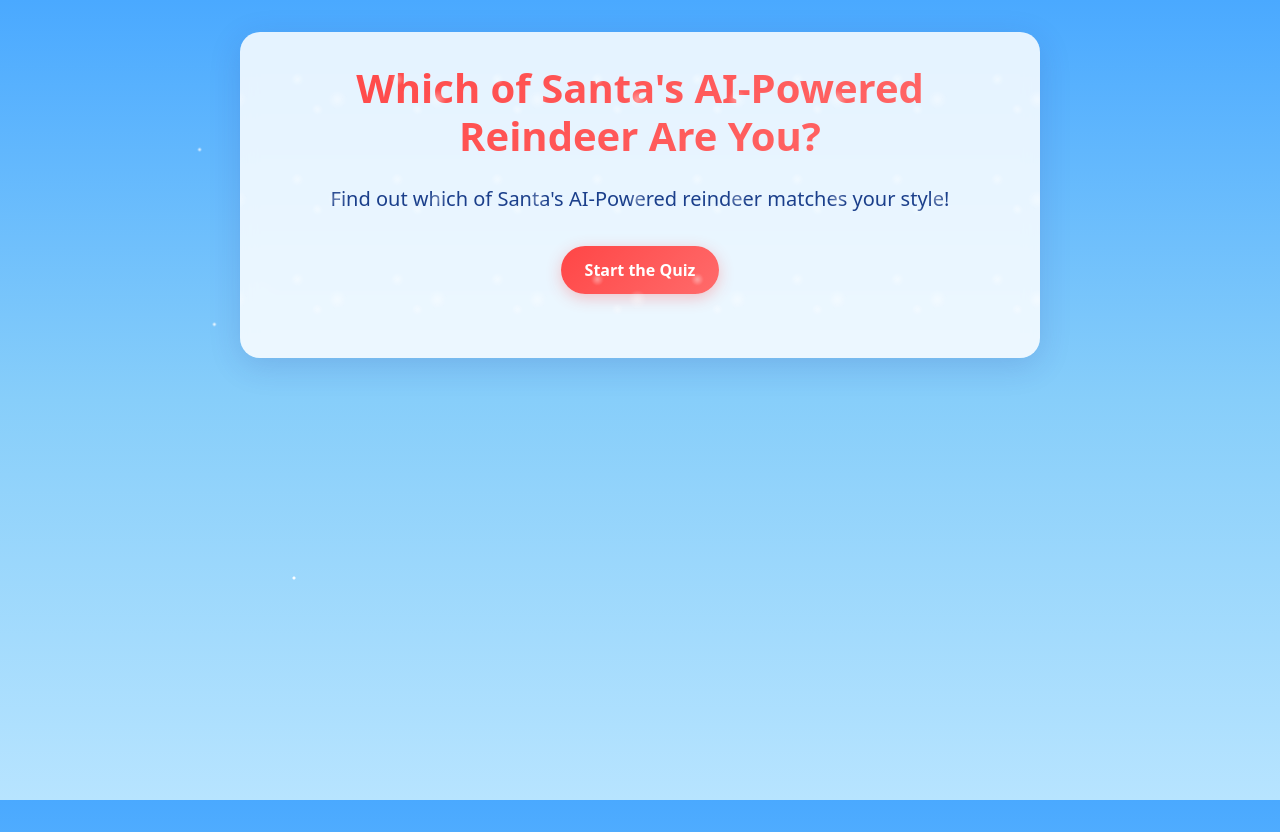
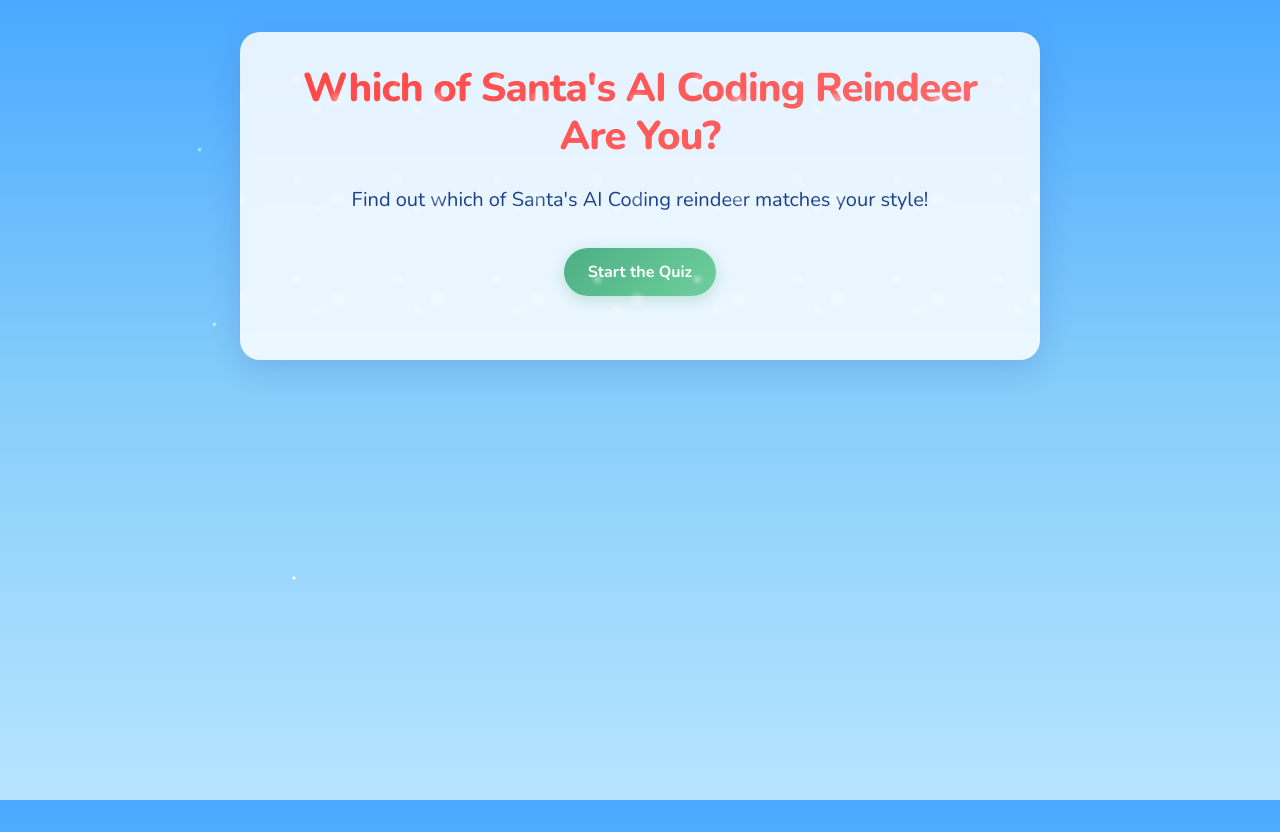
Before and after one commit to jeremyrojas/santa-ai-reindeer, a Next.js app: page / in a window 1280 px wide. Built offline with nearby package versions, Linux system fonts and the light colour scheme.

Commit message:
Updated title to "AI Coding Reindeer", changed font, add css effects

```diff
--- a/src/app/layout.tsx
+++ b/src/app/layout.tsx
@@ -3,8 +3,8 @@ import type { Metadata } from 'next'
 import '../styles/survey-theme.css'
 
 export const metadata: Metadata = {
-  title: "Santa's AI-Powered Reindeer Quiz",
-  description: 'Find out which of Santa\'s AI-Powered reindeer matches your style!',
+  title: "Santa's AI Coding Reindeer Quiz",
+  description: 'Find out which of Santa\'s AI Coding reindeer matches your style!',
 }
 
 export default function RootLayout({
@@ -14,6 +14,11 @@ export default function RootLayout({
 }) {
   return (
     <html lang="en">
+      <head>
+        <link rel="preconnect" href="https://fonts.googleapis.com" />
+        <link rel="preconnect" href="https://fonts.gstatic.com" crossOrigin="anonymous" />
+        <link href="https://fonts.googleapis.com/css2?family=Nunito:wght@400;600;700;800&display=swap" rel="stylesheet" />
+      </head>
       <body>
         <div className="snow-overlay" />
         {children}
--- a/src/app/page.tsx
+++ b/src/app/page.tsx
@@ -171,6 +171,16 @@ export default function Home() {
         </div>
       )}
 
+      {QUIZ_CONFIG.showQuestionNumber && (
+        <div className="question-number">
+          <span className="question-number-text">Question {currentQuestion} of {QUIZ_CONFIG.totalQuestions}</span>
+          <div className="question-number-ornaments">
+            <span className="ornament left">❄️</span>
+            <span className="ornament right">❄️</span>
+          </div>
+        </div>
+      )}
+
       <h2 className="survey-header">{question.text}</h2>
 
       <div className="options-container">
--- a/src/components/Survey.tsx
+++ b/src/components/Survey.tsx
@@ -3,7 +3,7 @@ import React from 'react'
 export default function Survey() {
   return (
     <div className="survey-container">
-      <h1 className="survey-header">Which of Santa&apos;s AI-Powered Reindeer Are You?</h1>
+      <h1 className="survey-header">Which of Santa&apos;s AI Coding Reindeer Are You?</h1>
       <button className="survey-button">Start the Quiz</button>
     </div>
   )
--- a/src/lib/quiz-content.ts
+++ b/src/lib/quiz-content.ts
@@ -1,6 +1,6 @@
 export const INTRO_TEXT = {
-  title: "Which of Santa's AI-Powered Reindeer Are You?",
-  description: "Find out which of Santa's AI-Powered reindeer matches your style!",
+  title: "Which of Santa's AI Coding Reindeer Are You?",
+  description: "Find out which of Santa's AI Coding reindeer matches your style!",
   startButton: "Start the Quiz",
   preQuizText: "Answer honestly - the workshop's most advanced matchmaking magic will reveal your true reindeer spirit..."
 };
@@ -8,7 +8,7 @@ export const INTRO_TEXT = {
 export const QUESTIONS = [
   {
     id: 1,
-    text: "When you get an amazing app idea at 3 AM, you:",
+    text: "When you get an amazing app idea\nat 3 AM, you:",
     options: [
       { id: "A", text: "Start building immediately - sleep is for January" },
       { id: "B", text: "Add it to your color-coded Notion with 17 subpages" },
--- a/src/styles/survey-theme.css
+++ b/src/styles/survey-theme.css
@@ -6,6 +6,7 @@
   --ice-blue: #E8F4FF;
   --snow-white: #FFFFFF;
   --night-blue: #1B3F8B;
+  --font-family: 'Nunito', system-ui, -apple-system, sans-serif;
 }
 
 /* Add this to create the main gradient background */
@@ -18,6 +19,7 @@ body {
   );
   margin: 0;
   background-attachment: fixed; /* Prevents gradient from scrolling */
+  font-family: var(--font-family);
 }
 
 /* Add subtle animated snow overlay */
@@ -92,6 +94,10 @@ body {
 
   /* Playful hover effect */
   transition: transform 0.2s ease;
+  font-family: var(--font-family);
+  font-size: 1.125rem;
+  line-height: 1.5;
+  font-weight: 600;
 }
 
 .question-card:hover {
@@ -99,25 +105,26 @@ body {
 }
 
 .survey-button {
-  background: var(--santa-red);
+  background: var(--elf-green);
   color: var(--snow-white);
   padding: 12px 24px;
   border-radius: 25px;
   border: none;
-  font-weight: bold;
+  font-weight: 700;
+  font-family: var(--font-family);
 
   /* Festive gradient */
-  background: linear-gradient(135deg, var(--santa-red), #FF6B6B);
+  background: linear-gradient(135deg, var(--elf-green), #6FCF9D);
 
   /* Playful shadow */
-  box-shadow: 0 4px 15px rgba(255, 70, 70, 0.3);
+  box-shadow: 0 4px 15px rgba(76, 175, 132, 0.3);
 
   transition: all 0.2s ease;
 }
 
 .survey-button:hover {
   transform: translateY(-2px);
-  box-shadow: 0 6px 20px rgba(255, 70, 70, 0.4);
+  box-shadow: 0 6px 20px rgba(76, 175, 132, 0.4);
 }
 
 /* Progress bar styling */
@@ -141,7 +148,6 @@ body {
   display: block;
   width: 100%;
   text-align: left;
-  font-size: 1.125rem;
   padding: 1.25rem 1.5rem;
   margin: 0.75rem 0;
 
@@ -158,6 +164,7 @@ body {
   transition: all 0.2s ease, border-color 0.2s ease;
   position: relative;
   overflow: hidden;
+  font-family: var(--font-family);
 }
 
 .option-card:hover {
@@ -239,19 +246,33 @@ body {
 
 /* Update title styling */
 .survey-header {
+  font-family: var(--font-family);
   font-size: 2.5rem;
-  font-weight: 800;  /* Extra bold */
+  font-weight: 800;
   line-height: 1.2;
   margin-bottom: 1.5rem;
   background: linear-gradient(135deg, var(--santa-red), #FF6B6B);
   -webkit-background-clip: text;
   -webkit-text-fill-color: transparent;
   text-align: center;
+  letter-spacing: -0.02em;
+  white-space: pre-line; /* This allows us to respect line breaks */
+}
+
+/* Add specific time display styling */
+.survey-header .time {
+  display: block;
+  margin-top: 0.5rem;
+  font-size: 2.8rem; /* Slightly larger for emphasis */
+  font-weight: 900; /* Extra bold for the time */
+  letter-spacing: -0.03em;
 }
 
 /* Make description text larger and centered */
 .survey-container p {
+  font-family: var(--font-family);
   font-size: 1.25rem;
+  line-height: 1.6;
   text-align: center;
   margin-bottom: 2rem;
   color: var(--night-blue);
@@ -287,7 +308,8 @@ body {
   backdrop-filter: blur(4px);
   padding: 0.5rem 1rem;
   border-radius: 20px;
-  font-weight: 600;
+  font-weight: 700;
+  font-family: var(--font-family);
 }
 
 /* Add responsive padding adjustments */
@@ -315,3 +337,52 @@ body {
     margin: 0.5rem 0;
   }
 }
+
+/* Question number styling */
+.question-number {
+  text-align: center;
+  margin-bottom: 1.5rem;
+  position: relative;
+}
+
+.question-number-text {
+  font-family: var(--font-family);
+  font-size: 1.1rem;
+  font-weight: 700;
+  color: var(--elf-green);
+  background: rgba(255, 255, 255, 0.8);
+  padding: 0.5rem 1.5rem;
+  border-radius: 20px;
+  display: inline-block;
+  backdrop-filter: blur(4px);
+  border: 2px solid rgba(76, 175, 132, 0.2);
+}
+
+.question-number-ornaments {
+  position: absolute;
+  width: 100%;
+  top: 50%;
+  transform: translateY(-50%);
+  pointer-events: none;
+}
+
+.ornament {
+  position: absolute;
+  font-size: 1.2rem;
+  animation: twinkle 2s infinite ease-in-out;
+}
+
+.ornament.left {
+  left: 25%;
+  animation-delay: 0s;
+}
+
+.ornament.right {
+  right: 25%;
+  animation-delay: 1s;
+}
+
+@keyframes twinkle {
+  0%, 100% { opacity: 0.5; transform: scale(0.9); }
+  50% { opacity: 1; transform: scale(1.1); }
+}
```
